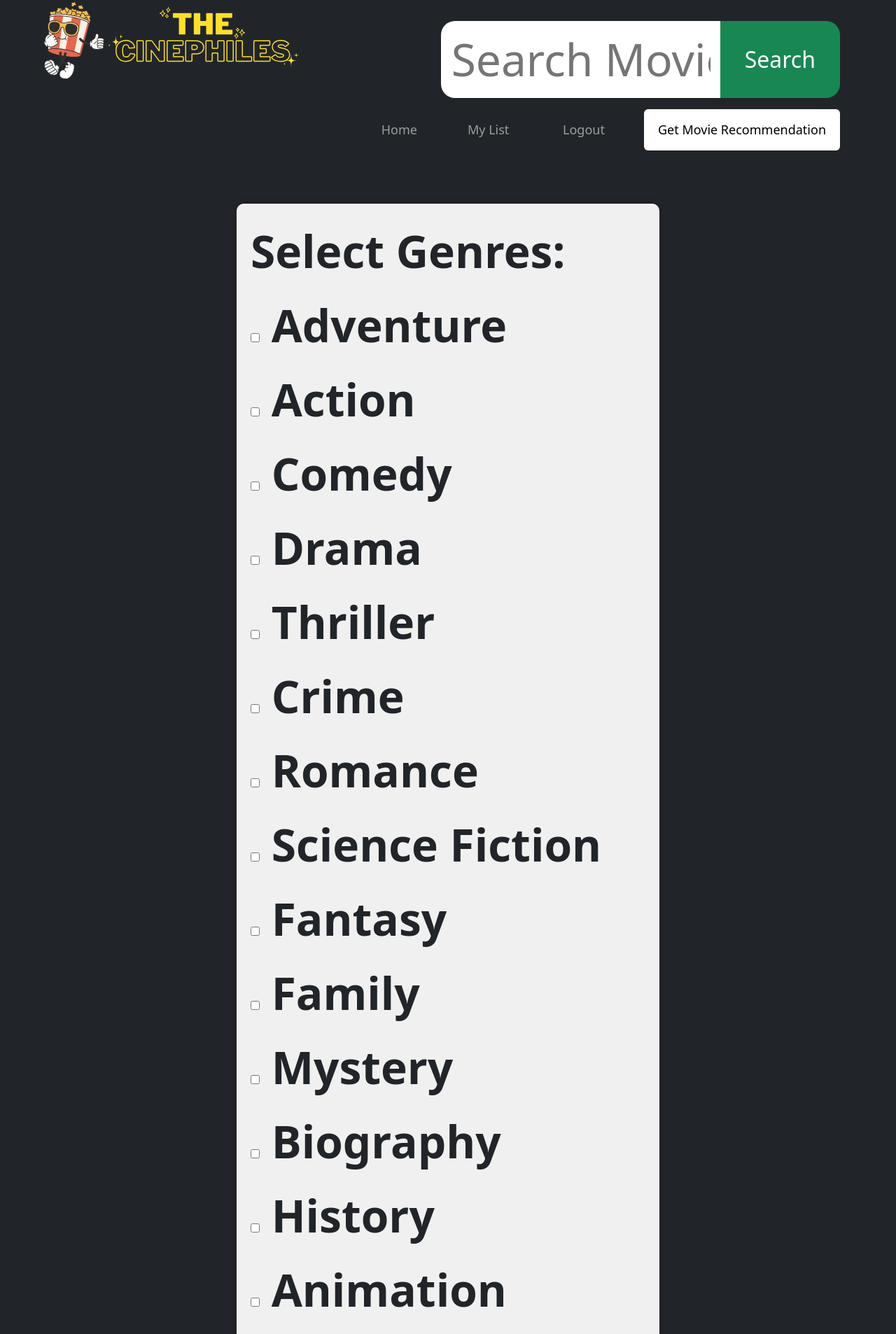
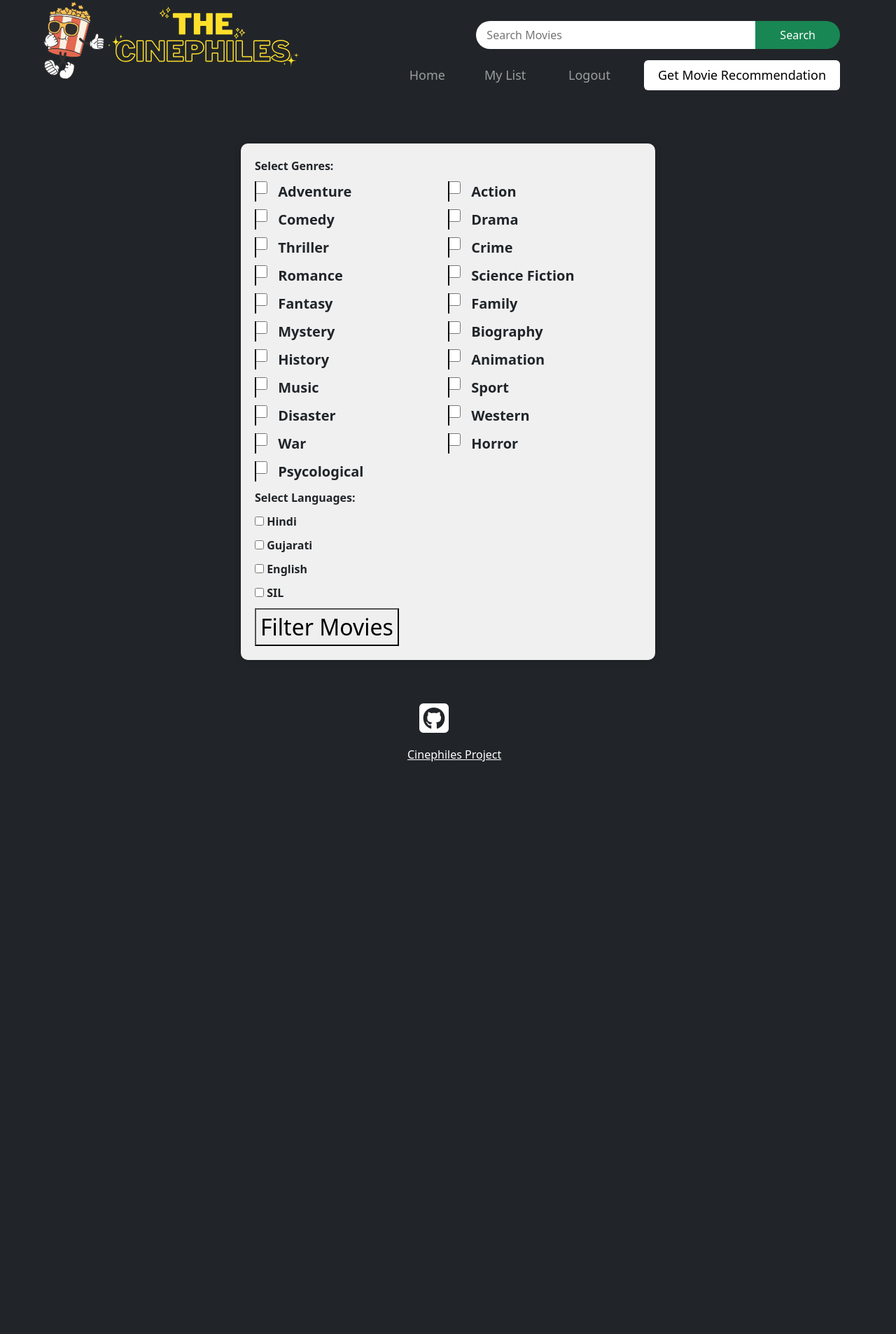
Before and after one commit to Mrudu30/Movie_recommendation_django, a Django app: page /filter/ in a window 1280 px wide. Shown: the top 1906 px of the page at 70% size. After the commit the page ends 1088 px from the top, so only its background shows below. Run offline with Django 4.2, Linux system fonts and the light colour scheme; a user stored in the database is signed in; data comes from the database, SQL or seed files in the repository; some libraries are stand-ins or nearby versions.

Commit message:
filtered_movies_result.html

```diff
--- a/reccomender/static/css/base.css
+++ b/reccomender/static/css/base.css
@@ -316,3 +316,35 @@ header{
 .right-part{
     padding-left: 30px!important;
 }
+.heading-movie{
+    margin-left: 0px;
+    margin-top: 20px;
+    margin-bottom: 10px;
+    font-size: 35px;
+    color: #fff;
+}
+.movie-title{
+    color: #fff;
+    margin-bottom: 15px;
+}
+#id_genre {
+    display: flex;
+    flex-wrap: wrap;
+}
+#id_genre div{
+    width: 50%;
+}
+#id_genre div label{
+    font-size: 20px;
+}
+#id_genre div label input[type = "checkbox"]{
+    width: 18px;
+    height: 18px;
+    margin-right: 10px;
+}
+#id_genre div label input[type = "checkbox"]::before{
+    width: 19px;
+    height: 19px;
+    border: 1px solid;
+    content: ""
+}
--- a/reccomender/templates/filter/filtered_movies.html
+++ b/reccomender/templates/filter/filtered_movies.html
@@ -6,11 +6,6 @@
     {% load static %}
     <link rel="stylesheet" type="text/css" href="{% static 'css/forms.css' %}">
 </head>
-<style>
-    *{
-      font-size: 2rem;
-    }
-  </style>
 <body>
     <!-- template.html -->
 <form class="filter-form" method="get" action="{% url 'filter_movies' %}">
--- a/reccomender/templates/filter/filtered_movies_result.html
+++ b/reccomender/templates/filter/filtered_movies_result.html
@@ -1,11 +1,5 @@
 {% extends "base.html" %}
 {% block content %}
-<style>
-    *{
-      font-size: 2rem;
-      color: white;
-    }
-  </style>
 <h2>My List</h2>
 <hr>
 <br>
--- a/reccomender/templates/filter/language_form.html
+++ b/reccomender/templates/filter/language_form.html
@@ -7,11 +7,6 @@
     <meta name="viewport" content="width=device-width, initial-scale=1.0">
     <link rel="stylesheet" type="text/css" href="{% static 'css/lf.css' %}">
     <title>Language Selection</title>
-    <style>
-        *{
-          font-size: 2rem;
-        }
-      </style>
 </head>
 <body>
     <div class="language-form-container">
--- a/reccomender/templates/initTemplates/detail.html
+++ b/reccomender/templates/initTemplates/detail.html
@@ -21,7 +21,7 @@
                     </div>
                 </td>
                 <td width="50%" class="right-part">
-                    <h1 style="color:#fff">{{ movie.name }}</h1>
+                    <h1 class="movie-title">{{ movie.name }}</h1>
                     <p class="desc">{{ movie.desc }}</p>
                     <p class="date">Date of Release: <b>{{ movie.date_of_release }}</b></p>
                     <!-- Right Movie Info -->
--- a/reccomender/templates/initTemplates/home.html
+++ b/reccomender/templates/initTemplates/home.html
@@ -24,7 +24,7 @@
 
 <!-- Movie list -->
 <div class="movie-add">
-    <h2 class="heading">Latest Movies:</h2>
+    <h2 class="heading-movie">Latest Movies:</h2>
     <div class="movie-content">
         {% if latest_movies %}
             {% for movie in latest_movies %}
@@ -46,7 +46,7 @@
 </div>
 
 <div class="movie-add">
-    <h2 class="heading">Comedy Movies:</h2>
+    <h2 class="heading-movie">Comedy Movies:</h2>
     <div class="movie-content">
         {% if comedy_movies %}
             {% for movie in comedy_movies %}
@@ -68,7 +68,7 @@
 </div>
 
 <div class="movie-add">
-    <h2 class="heading">All Movies:</h2>
+    <h2 class="heading-movie">All Movies:</h2>
     <div class="movie-content">
         {% if movies %}
             {% for movie in movies %}
```
